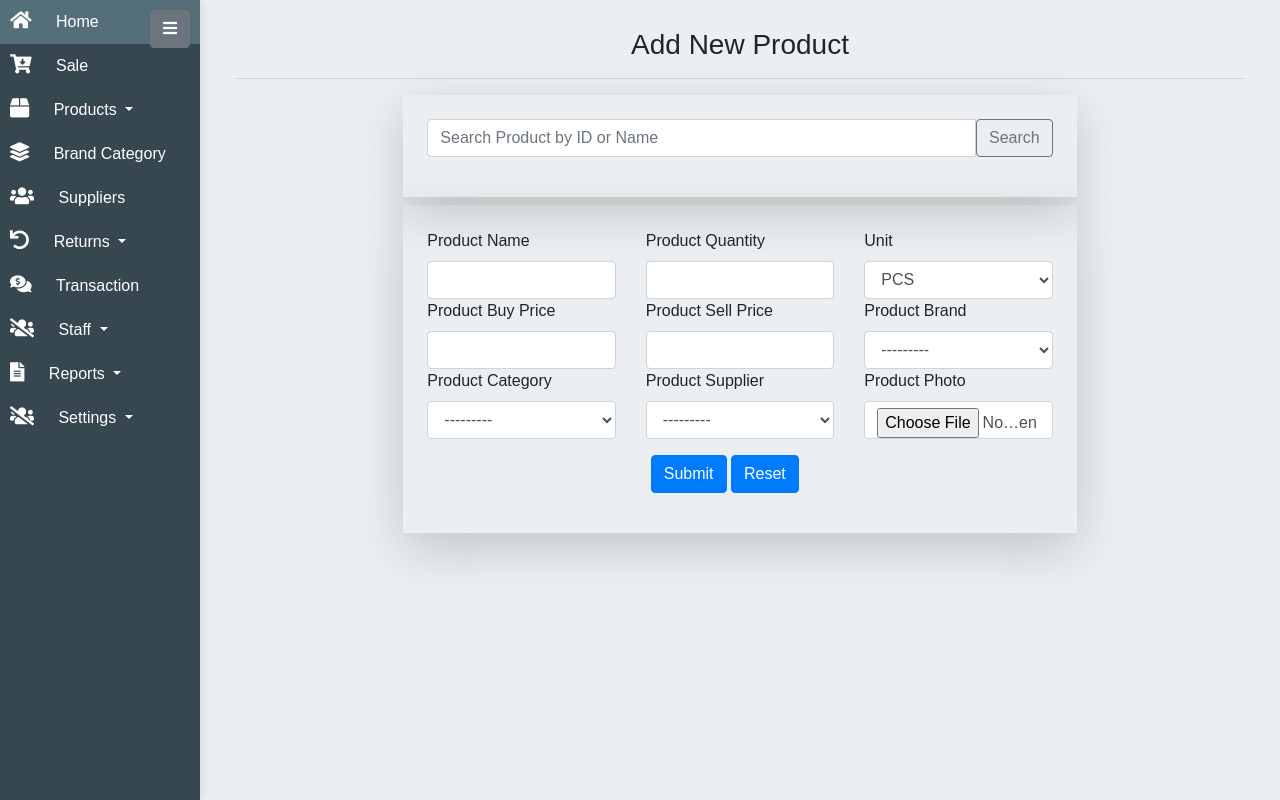
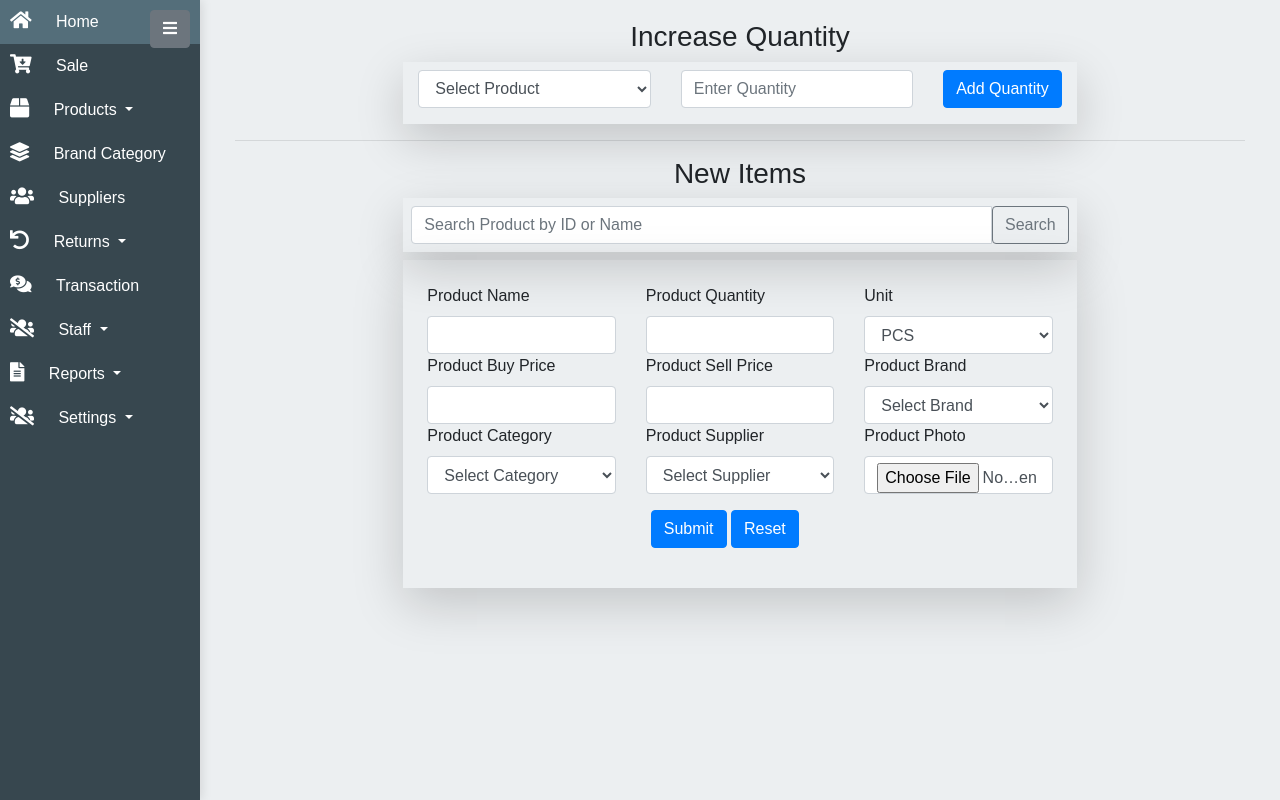
Before and after one commit to atiarrahaman/Sale-Management, a Django app: page /inventory/add_product in a window 1280 px wide. Run offline with Django 5.2, Linux system fonts and the light colour scheme; data comes from the database, SQL or seed files in the repository; both versions use the stored data as it was after the commit; some libraries are stand-ins or nearby versions.

Commit message:
Update Product Quantity

```diff
--- a/inventory/forms.py
+++ b/inventory/forms.py
@@ -5,7 +5,25 @@ from .models import Inventory, Category, Supplier, ReturnToSupplier,Brand
 from product.models import Product
 
 
+class QuantityForm(forms.Form):
+   product = forms.ModelChoiceField(
+       queryset=Product.objects.all(),
+       empty_label='Select Product',
+       label='',
+       widget=forms.Select(attrs={
+           'class': 'form-control',
+       })
+   )
+   quantity = forms.IntegerField(
+       label='',
+       widget=forms.NumberInput(attrs={
+           'class': 'form-control',
+           'placeholder': 'Enter Quantity'
+       })
+   )
+
 class BrandForm(forms.ModelForm):
+
     name = forms.CharField(widget=forms.TextInput(
         attrs={'class': 'form-control'}))
     class Meta:
--- a/inventory/templates/new_product.html
+++ b/inventory/templates/new_product.html
@@ -4,20 +4,44 @@
 {% block content %}
 <div id="addProduct">
     <div class="container">
-        <h3 class="text-center mt-2">Add New Product</h3>
-        <hr>
-
+        <h3 class="text-center">Increase Quantity</h3>
+        <!-- Add Quantity Form -->
+          <div class="d-flex justify-content-center align-items-center">
+        <div class="col-md-8 shadow-lg pt-2 rounded-5">
+            <form method="post">
+                {% csrf_token %}
+                <input type="hidden" name="add_quantity" value="1">
+                <div class="row mb-3">
+                    <div class="col">
+                        {{ quantity_form.product }}
+                    </div>
+                    <div class="col">
+                        {{ quantity_form.quantity }}
+                    </div>
+                    <div class="col-auto">
+                        <button type="submit" class="btn btn-primary">Add Quantity</button>
+                    </div>
+                </div>
+            </form>
+        </div>
+    </div>
+    <hr>
+        <h3 class="text-center">New Items</h3>
+        <!-- Search Product Form -->
         <div class="d-flex justify-content-center align-items-center">
-            <div class="col-md-8 shadow-lg p-4 rounded-5">
+            <div class="col-md-8 shadow-lg p-2 rounded-5">
                 <form method="POST" id="search-form">
                     {% csrf_token %}
-                    <div class="input-group mb-3">
-                        <input type="text" class="form-control" id="search-product" name="search_product" placeholder="Search Product by ID or Name">
+                    <div class="input-group">
+                        <input type="text" class="form-control" id="search-product" name="search_product"
+                            placeholder="Search Product by ID or Name">
                         <button class="btn btn-outline-secondary" type="submit" id="search-btn">Search</button>
                     </div>
                 </form>
             </div>
         </div>
+
+
 
         <!-- Product Form -->
         <div class="d-flex justify-content-center align-items-center">
@@ -35,7 +59,7 @@
                         <input type="hidden" name="product_id" value="{{ product_id }}">
                     {% endif %}
 
-
+                    <!-- Product Name -->
                     <div class="col-md-4">
                         <label for="{{ product_form.name.id_for_label }}" class="form-label">Product Name</label>
                         <div>
@@ -48,6 +72,7 @@
                         </div>
                     </div>
 
+                    <!-- Product Quantity -->
                     <div class="col-md-4">
                         <label for="{{ product_form.qty.id_for_label }}" class="form-label">Product Quantity</label>
                         <div>
@@ -60,6 +85,7 @@
                         </div>
                     </div>
 
+                    <!-- Product Unit -->
                     <div class="col-md-4">
                         <label for="{{ product_form.unit.id_for_label }}" class="form-label">Unit</label>
                         <div>
@@ -72,6 +98,7 @@
                         </div>
                     </div>
 
+                    <!-- Product Buy Price -->
                     <div class="col-md-4">
                         <label for="{{ product_form.buy_price.id_for_label }}" class="form-label">Product Buy Price</label>
                         <div>
@@ -84,6 +111,7 @@
                         </div>
                     </div>
 
+                    <!-- Product Sell Price -->
                     <div class="col-md-4">
                         <label for="{{ product_form.sell_price.id_for_label }}" class="form-label">Product Sell Price</label>
                         <div>
@@ -96,6 +124,7 @@
                         </div>
                     </div>
 
+                    <!-- Product Brand -->
                     <div class="col-md-4">
                         <label for="{{ product_form.brand.id_for_label }}" class="form-label">Product Brand</label>
                         <div>
@@ -107,6 +136,8 @@
                             {% endif %}
                         </div>
                     </div>
+
+                    <!-- Product Category -->
                     <div class="col-md-4">
                         <label for="{{ product_form.category.id_for_label }}" class="form-label">Product Category</label>
                         <div>
@@ -119,6 +150,7 @@
                         </div>
                     </div>
 
+                    <!-- Product Supplier -->
                     <div class="col-md-4">
                         <label for="{{ product_form.supplier.id_for_label }}" class="form-label">Product Supplier</label>
                         <div>
@@ -131,6 +163,7 @@
                         </div>
                     </div>
 
+                    <!-- Product Photo -->
                     <div class="col-md-4">
                         <label for="{{ product_form.image.id_for_label }}" class="form-label">Product Photo</label>
                         <div class="input-group">
@@ -146,8 +179,7 @@
                         {% endif %}
                     </div>
 
-
-
+                    <!-- Submit and Reset Buttons -->
                     <div class="col-md-12 my-3">
                         <div class="col-4 mx-auto d-block">
                             <button class="btn btn-primary" type="submit" name="product_submit">Submit</button>
@@ -161,7 +193,8 @@
 </div>
 
 <script>
-    document.getElementById('search-form').addEventListener('submit', function(event) {
+    // JavaScript to handle form submissions asynchronously
+    document.getElementById('search-form').addEventListener('submit', function (event) {
         event.preventDefault();
         var searchValue = document.getElementById('search-product').value;
         if (searchValue) {
@@ -177,11 +210,29 @@
         }
     });
 
+    document.getElementById('add-quantity-form').addEventListener('submit', function (event) {
+        event.preventDefault();
+        var productId = document.getElementById('add-quantity-product').value;
+        var quantity = document.getElementById('add-quantity-amount').value;
+        if (productId && quantity) {
+            var form = document.createElement('form');
+            form.method = 'POST';
+            form.style.display = 'none';
+            form.innerHTML = `
+                {% csrf_token %}
+                <input type="hidden" name="product_id" value="${productId}">
+                <input type="hidden" name="quantity" value="${quantity}">
+            `;
+            document.body.appendChild(form);
+            form.submit();
+        }
+    });
+
     // Trigger download if product has been added successfully
     {% if messages %}
         {% for message in messages %}
             {% if message.tags == "success" and product_id %}
-                window.onload = function() {
+                window.onload = function () {
                     var link = document.createElement('a');
                     link.href = "{% url 'download_barcode_image' product_id %}";
                     link.download = "barcode_{{ product_id }}.png";
--- a/inventory/views.py
+++ b/inventory/views.py
@@ -2,7 +2,7 @@ from django.shortcuts import render, redirect
 from django.http import HttpResponse
 from .models import Inventory, Category, Supplier, ReturnToSupplier,Brand
 from django.views.generic import CreateView, TemplateView
-from . forms import CategoryForm, SupplierForm, BrandForm
+from . forms import CategoryForm, SupplierForm, BrandForm, QuantityForm
 from product.models import Product
 from django.db import transaction
 from product .form import ProductForm
@@ -21,6 +21,7 @@ import barcode
 from barcode.writer import ImageWriter
 from io import BytesIO
 from django.core.files.base import ContentFile
+from django.db.models import Q
 # Create your views here.
 
 
@@ -134,23 +135,21 @@ class NewProductView(TemplateView):
     template_name = 'new_product.html'
 
     def generate_barcode_image(self, barcode_value):
-        # Generate barcode image using python-barcode
         code128 = barcode.get_barcode_class('code128')
         barcode_image = code128(barcode_value, writer=ImageWriter())
-
-        # Save barcode image to Django ImageField
         buffer = BytesIO()
         barcode_image.write(buffer)
         return ContentFile(buffer.getvalue())
 
     def post(self, request, *args, **kwargs):
-        if 'search_product' in request.POST:
+        if 'search_product' in request.POST and 'add_quantity' not in request.POST:
             # Search for existing product
             search_value = request.POST.get('search_product')
             product = None
             if search_value:
                 try:
-                    product = Product.objects.get(id=search_value)
+                    product = Product.objects.get(
+                        Q(id=search_value) | Q(barcode=search_value))
                 except (Product.DoesNotExist, ValueError):
                     product = Product.objects.filter(
                         name__icontains=search_value).first()
@@ -162,6 +161,42 @@ class NewProductView(TemplateView):
             else:
                 messages.error(request, 'Product not found')
                 return redirect('add_product')
+
+        elif 'add_quantity' in request.POST:
+            # Adding quantity to existing product
+            quantity_form = QuantityForm(request.POST)
+            if quantity_form.is_valid():
+                product = quantity_form.cleaned_data['product']
+                quantity = quantity_form.cleaned_data['quantity']
+
+                product.qty += quantity
+                product.save()
+
+                inventory_id = request.session.get("inventory_id")
+                today = date.today()
+                try:
+                    inventory_obj = Inventory.objects.get(
+                        id=inventory_id, date=today)
+                except Inventory.DoesNotExist:
+                    inventory_obj = Inventory.objects.create(
+                        user=request.user, date=today, total=0)
+                    request.session['inventory_id'] = inventory_obj.id
+
+                product.inventory = inventory_obj
+                product.save()
+
+                inventory_obj.total += product.buy_price * quantity
+                inventory_obj.save()
+
+                messages.success(request, f'Quantity added to {product.name}')
+            else:
+                for field, errors in quantity_form.errors.items():
+                    for error in errors:
+                        messages.error(request, f'Error in {field}: {error}')
+                messages.error(request, 'Failed to add quantity. Please try again.')
+
+            return redirect('add_product')
+
         else:
             # Adding new product
             product_id = request.POST.get('product_id')
@@ -173,21 +208,17 @@ class NewProductView(TemplateView):
                 product_form = ProductForm(request.POST, request.FILES)
 
             if product_form.is_valid():
-                # Save product
                 product = product_form.save(commit=False)
                 product.subtotal = product.qty * product.buy_price
 
-                # Save product to generate serial key
                 with transaction.atomic():
                     product.save()
                     product.serial_key = product.generate_serial_key()
                     product.save()
 
-                # Generate barcode value and image
                 barcode_value = product.serial_key
                 barcode_image_data = self.generate_barcode_image(barcode_value)
 
-                # Save the barcode value and image to the product
                 product.barcode = barcode_value
                 product.barcode_image.save(
                     f'{barcode_value}.png', barcode_image_data)
@@ -206,7 +237,6 @@ class NewProductView(TemplateView):
                 with transaction.atomic():
                     product.save()
 
-                    # Handle inventory
                     inventory_id = request.session.get("inventory_id")
                     today = date.today()
                     try:
@@ -226,7 +256,6 @@ class NewProductView(TemplateView):
                 messages.success(
                     request, f'{product.name} has been added to inventory')
 
-                # Pass product_id to context to trigger download
                 context = self.get_context_data(product_id=product.id)
                 return self.render_to_response(context)
             else:
@@ -252,13 +281,13 @@ class NewProductView(TemplateView):
             inventory_total = 0
 
         context['product_form'] = kwargs.get('product_form', ProductForm())
+        context['quantity_form'] = QuantityForm()
         context['inventory_products'] = inventory_products
         context['inventory_total'] = inventory_total
         context['suppliers'] = Supplier.objects.all()
         context['products'] = Product.objects.all()
         context['product_id'] = kwargs.get('product_id', None)
         return context
-
 class AllProductView(View):
     template_name = 'all_product.html'
 
--- a/product/form.py
+++ b/product/form.py
@@ -14,12 +14,16 @@ class ProductForm(forms.ModelForm):
         attrs={'class': 'form-control'}))
     sell_price = forms.CharField(widget=forms.TextInput(
         attrs={'class': 'form-control'}))
-    category = forms.ModelChoiceField(queryset=Category.objects.all(
-    ), widget=forms.Select(attrs={'class': 'form-control'}))
-    brand = forms.ModelChoiceField(queryset=Brand.objects.all(
-    ), widget=forms.Select(attrs={'class': 'form-control'}))
-    supplier = forms.ModelChoiceField(queryset=Supplier.objects.all(
-    ), widget=forms.Select(attrs={'class': 'form-control'}))
+    category = forms.ModelChoiceField(queryset=Category.objects.all(),
+                                      empty_label='Select Category',
+                                      widget=forms.Select(attrs={'class': 'form-control'}))
+    brand = forms.ModelChoiceField(queryset=Brand.objects.all(),
+                                   empty_label='Select Brand',
+                                   widget=forms.Select(attrs={'class': 'form-control'}))
+
+    supplier = forms.ModelChoiceField(queryset=Supplier.objects.all(),
+                                      empty_label='Select Supplier',
+                                      widget=forms.Select(attrs={'class': 'form-control'}))
     image= forms.FileInput(attrs={'class': 'form-control'}),
     UNIT_CHOICES = (
         ("PCS","PCS"),
```
Also changed, not shown: db.sqlite3, media/product_barcodes/20240700011.png (added), media/product_barcodes/20240700011_TzVQ3Q4.png (added).
